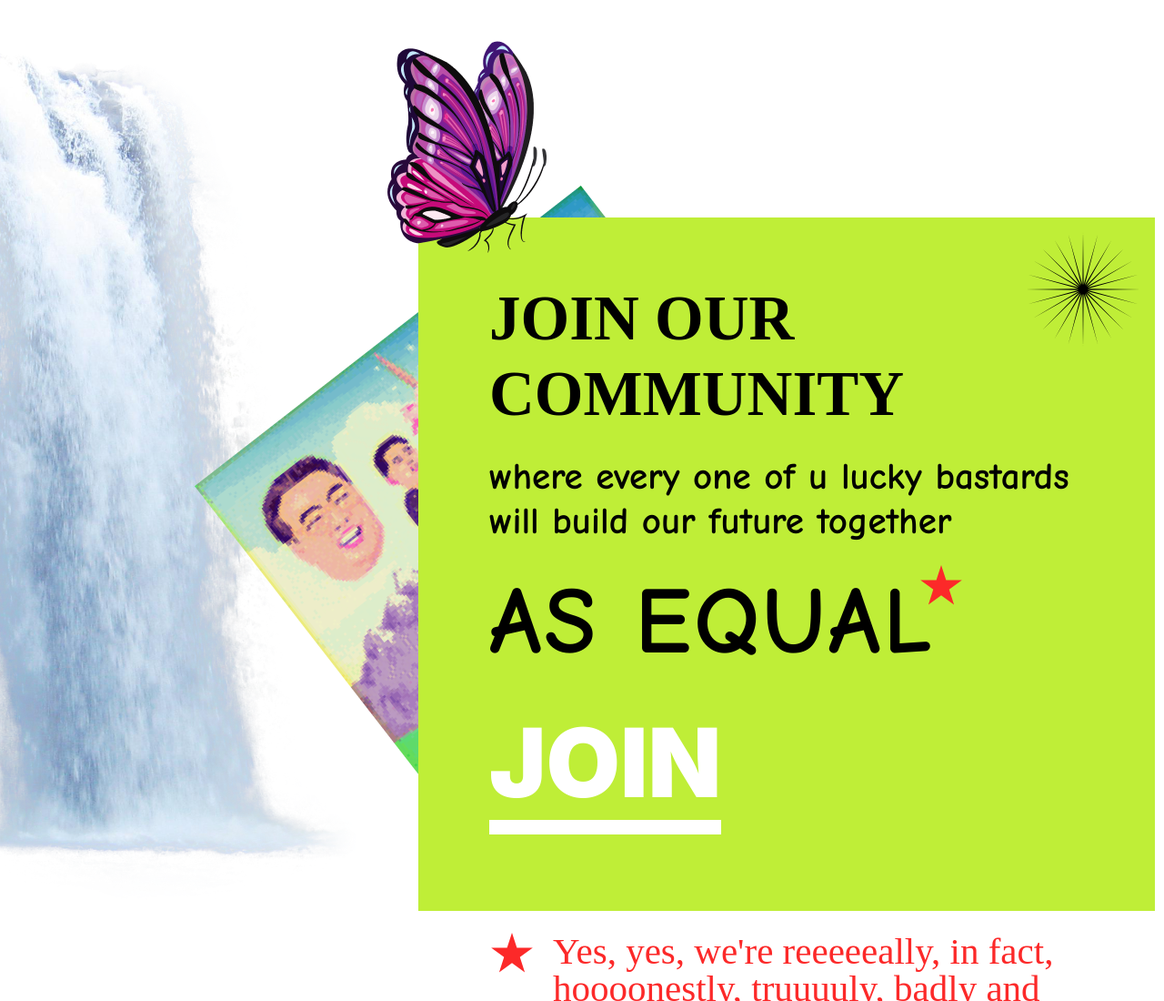
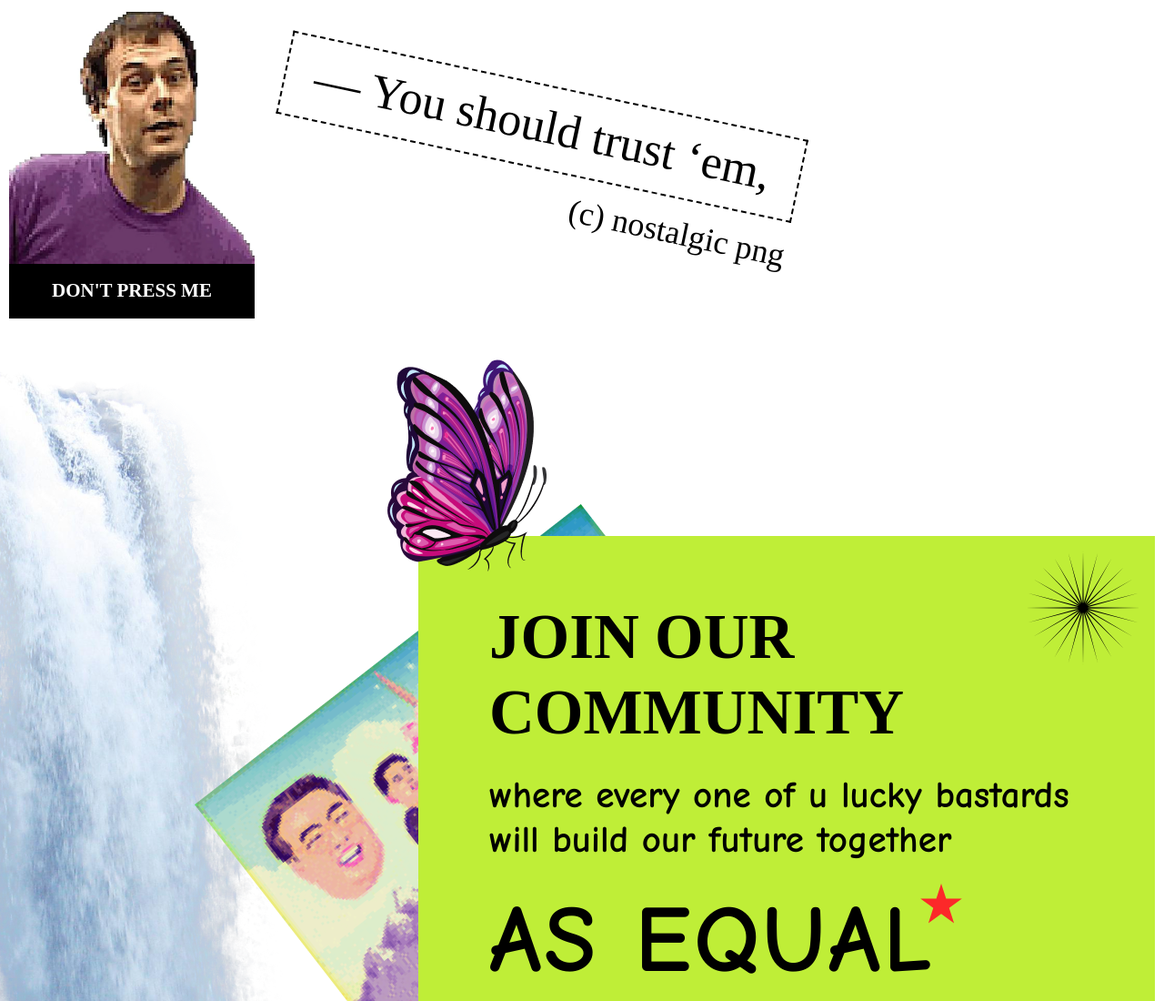
Before and after one commit to krovorgen/nft-scam-landing, a website built with Parcel: page src/index.html in a window 1280 px wide. Shown: the top 1100 px of the page at 91% size. Built offline with nearby package versions, Linux system fonts and the light colour scheme.

Commit message:
added portret

```diff
--- a/src/index.html
+++ b/src/index.html
@@ -9,6 +9,24 @@
 </head>
 
 <body>
+    <section class="portret">
+        <div class="container">
+            <div class="portret__wrap">
+                <div class="portret__left">
+                    <img src="assets/images/portret/man.png" alt="man">
+                    <button class="button">DON'T PRESS ME</button>
+                </div>
+                <div class="portret__right">
+                    <p class="portret__quote">
+                        — You should trust ‘em,
+                    </p>
+                    <p class="portret__author">
+                        (c) nostalgic png
+                    </p>
+                </div>
+            </div>
+        </div>
+    </section>
     <section class="join">
         <div class="container join__inner">
             <div class="join__wrap">
--- a/src/scss/base/_global.scss
+++ b/src/scss/base/_global.scss
@@ -28,3 +28,21 @@ body {
     color: #031cf9;
   }
 }
+
+.button {
+  margin: 0;
+  padding: 2px 24px;
+  min-width: 270px;
+  min-height: 60px;
+  border: none;
+  font-weight: 700;
+  font-size: 21px;
+  line-height: 140%;
+  color: #fff;
+  background-color: #000;
+  cursor: pointer;
+
+  &:hover {
+    background-color: #031cf9;
+  }
+}
--- /dev/null
+++ b/src/scss/components/_portret.scss
@@ -0,0 +1,50 @@
+.portret {
+  &__wrap {
+    display: flex;
+
+    @include media($sm) {
+      flex-direction: column;
+    }
+  }
+
+  &__left {
+
+  }
+
+  &__right {
+    position: relative;
+    top: 90px;
+    transform: rotate(12deg);
+
+    @include media($sm) {
+      position: static;
+      order: -1;
+    }
+  }
+
+  &__quote {
+    margin-bottom: 12px;
+    padding: 8px 32px;
+    border: 2px dashed #000;
+    font-weight: 400;
+    font-size: 52px;
+    line-height: 140%;
+    color: #000;
+
+    @include media($sm) {
+      font-size: 28px;
+    }
+  }
+
+  &__author {
+    font-weight: 400;
+    font-size: 36px;
+    line-height: 140%;
+    text-align: right;
+    color: #000;
+
+    @include media($sm) {
+      font-size: 20px;
+    }
+  }
+}
--- a/src/scss/index.scss
+++ b/src/scss/index.scss
@@ -5,3 +5,4 @@
 @import "components/footer";
 @import "components/collection";
 @import "components/join";
+@import "components/portret";
```
Also changed, not shown: src/assets/images/portret/man.png (added), src/assets/images/roadmap/bg.png (added), src/assets/images/roadmap/one.svg (added).
